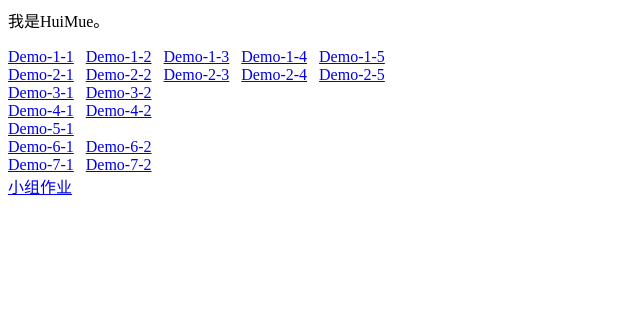
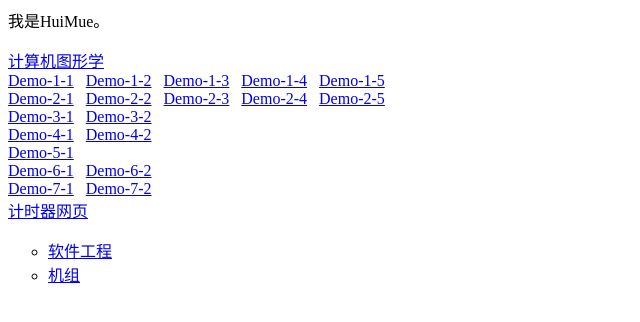
Before and after one commit to HuiMue/HuiMue.github.io, a plain HTML site: page index.html in a window 1280 px wide. Shown: the whole page, without its empty margins (0-640 px from the left). Drawn offline with Linux system fonts and the light colour scheme.

Commit message:
Update index.html

```diff
--- a/index.html
+++ b/index.html
@@ -1,5 +1,6 @@
 
 <p>我是HuiMue。 </p>
+<a href=" https://HuiMue.github.io/小组作业/code/小组.html">计算机图形学</a><br/>
 <a href=" https://HuiMue.github.io/实验一/demos/chap1-demo-1.html">Demo-1-1</a>&nbsp;&nbsp;
 <a href=" https://HuiMue.github.io/实验一/demos/chap1-demo-2.html">Demo-1-2</a>&nbsp;&nbsp;
 <a href=" https://HuiMue.github.io/实验一/demos/chap1-demo-3.html">Demo-1-3</a>&nbsp;&nbsp;
@@ -26,4 +27,8 @@
 <a href=" https://HuiMue.github.io/实验七/demos/chap7.html">Demo-7-1</a>&nbsp;&nbsp;
 <a href=" https://HuiMue.github.io/实验七/demos/ch07-2.html">Demo-7-2</a><br/>
 
-<a href=" https://HuiMue.github.io/小组作业/code/小组.html">小组作业</a><br/>
+<a href=" https://HuiMue.github.io/计时器.html">计时器网页</a><br/>
+<ul type="circle">
+  <li><a href=" https://HuiMue.github.io/软件工程.zip">软件工程</a></li>
+  <li><a href=" https://HuiMue.github.io/机组.zip">机组</a></li>
+</ul>
```
